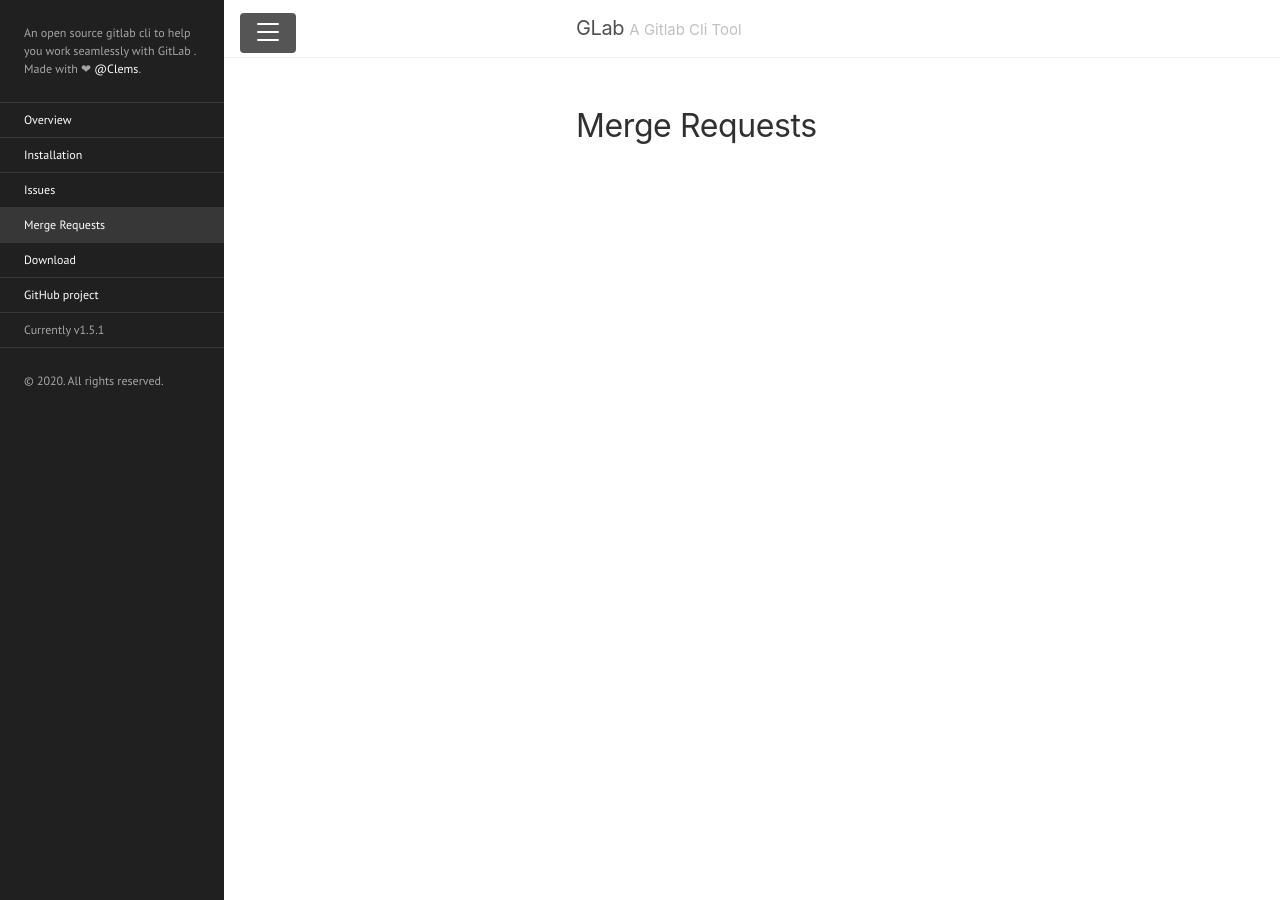
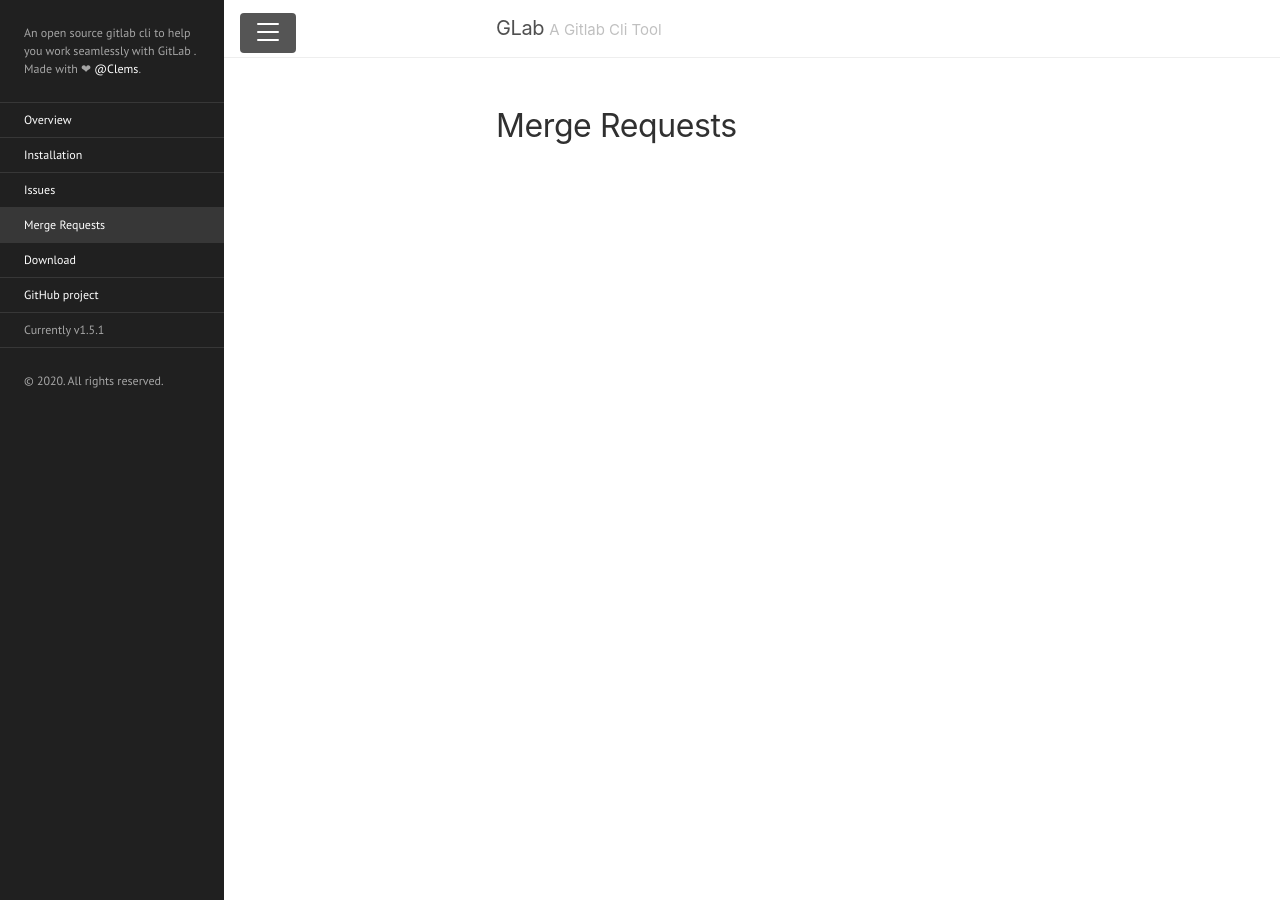
Before and after one commit to profclems/glab, a Jekyll site: the page built from docs/mr.md, in a window 1280 px wide. Built offline with Jekyll 4.4.1, drawn with Linux system fonts in a browser that asks for light colours.

Commit message:
Update docs

```diff
--- a/docs/public/css/lanyon.css
+++ b/docs/public/css/lanyon.css
@@ -73,17 +73,17 @@
  */
 
 .container {
-  max-width: 45rem;
+  max-width: 80rem;
 }
 
 @media (min-width: 38em) {
   .container {
-    max-width: 32rem;
+    max-width: 45rem;
   }
 }
 @media (min-width: 56em) {
   .container {
-    max-width: 38rem;
+    max-width: 48rem;
   }
 }
 
```
